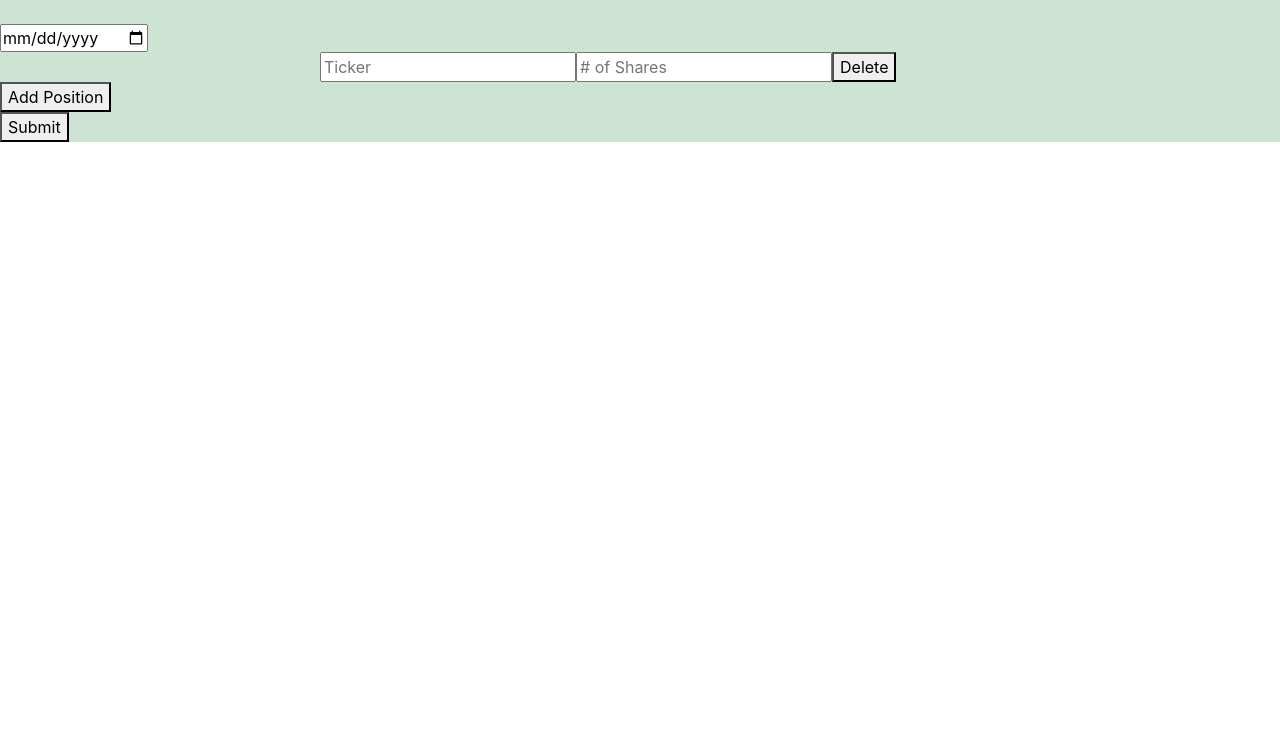
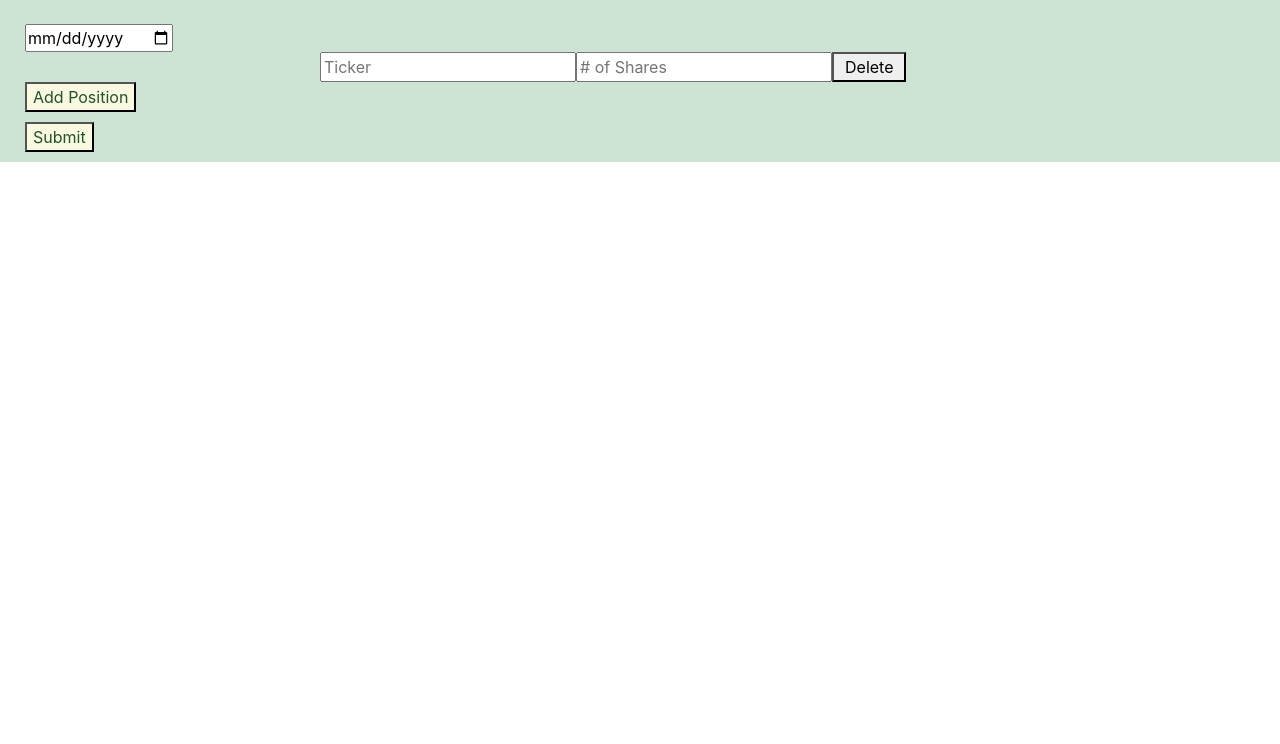
Before and after one commit to emath12/MintPorfolio, a React app in the folder finance_app/: page /select in a window 1280 px wide. Shown: the part 56-800 px from the top of the page. Built offline with nearby package versions, Linux system fonts and the light colour scheme.

Commit message:
Improved display formatting for /select

```diff
--- a/finance_app/src/components/auth/ProfilePage.css
+++ b/finance_app/src/components/auth/ProfilePage.css
@@ -24,7 +24,7 @@
     margin-right: 20px;
     margin-top: 10px;
     margin-bottom: 10px;
-    width: 30%;
+    width: 40%;
     position: relative;
     justify-content: left;
     display: 'flex';
@@ -53,6 +53,12 @@
     cursor: pointer;
 }
 
+.ExternalButton:hover {
+    background-color: #74A44C;
+    color: #f9f9e2;
+    cursor: pointer;
+}
+
 .AddButton {
     background-color: #f9f9e2;
     color: #22522C;
@@ -68,7 +74,7 @@
  }
 
 .AddButton:hover {
-    background-color: #22522C;
+    background-color: #74A44C;
     color: #f9f9e2;
     cursor: pointer;
   }
--- a/finance_app/src/components/user/StockGrid.css
+++ b/finance_app/src/components/user/StockGrid.css
@@ -6,7 +6,6 @@
     grid-row-gap: 0px;
     width: 50%;
     margin: auto;
-
     align-items: center;
 }
 
@@ -14,10 +13,33 @@
     justify-content: center;
 }
 
-.button {
+.deleteButton {
     margin-right: 10px;
     width: 100%;
     flex-grow: 1;
+
+}
+.deleteButton:hover {
+    background-color: #74A44C;
+    color: #f9f9e2;
+    cursor: pointer;
+}
+
+.date {
+    margin-left: 25px;
+}
+
+.toggle {
+    background-color: #f9f9e2 ;
+    color: #22522C;
+    margin-left: 25px;
+    margin-bottom: 10px;
+}
+
+.toggle:hover {
+    background-color: #74A44C;
+    color: #f9f9e2;
+    cursor: pointer;
 }
 
 .ButtonRow {
@@ -27,4 +49,5 @@
 
 .page {
     background-color: #CDE4D5;
+
 }
--- a/finance_app/src/components/user/StockGrid.js
+++ b/finance_app/src/components/user/StockGrid.js
@@ -55,7 +55,7 @@ function StockRow(props) {
           onChange={updateShareAmount}
           placeholder="# of Shares">
       </input>
-      <button
+      <button className="deleteButton"
           onClick={removeItem}>
           Delete
       </button>
@@ -129,6 +129,7 @@ function StockGrid() {
             <div className="page">
               <OurBar />
               <input
+                className='date'
                 onChange={updateDate}
                 placeholder="Construction Date"
                 type="date"
@@ -147,9 +148,9 @@ function StockGrid() {
                   }
               </div>
               <div className='ButtonRow'>
-                  <button onClick={createNewBlankPosition}>Add Position</button>
+                  <button className="toggle" onClick={createNewBlankPosition}>Add Position</button>
               </div>
-              <button type="submit" onClick={handleSubmit}>Submit</button>
+              <button className="toggle" type="submit" onClick={handleSubmit}>Submit</button>
             </div>
         </>
     )
```
